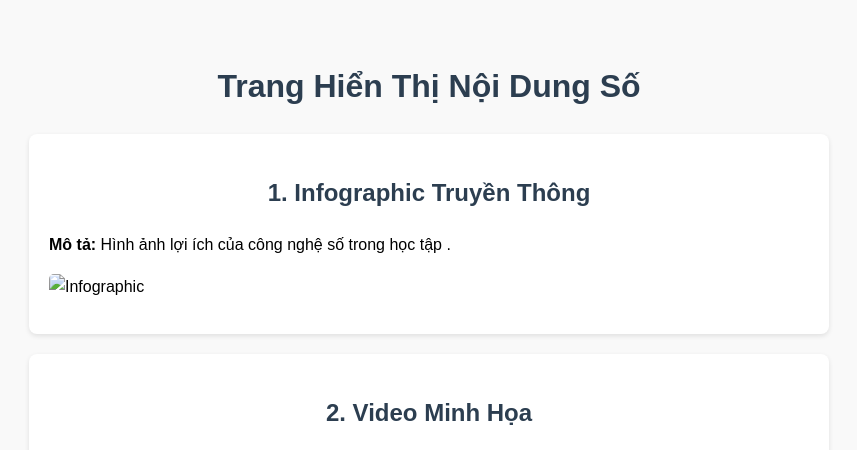
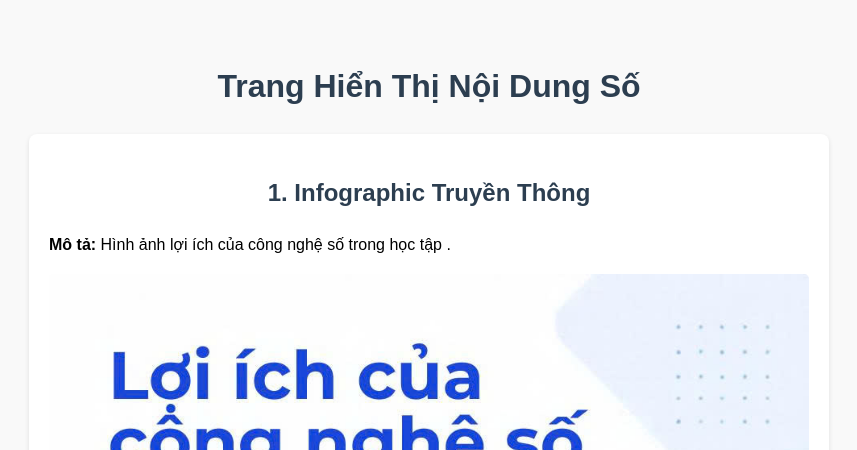
Before and after one commit to duongb2613052-prog/T.hanh5-ph-n-3.1, a plain HTML site: page index.html in a window 1280 px wide. Shown: the top 450 px of the page, without its empty margins (211-1068 px from the left). Drawn offline with Linux system fonts and the light colour scheme.

Commit message:
Change infographic image source to PNG format
Updated infographic image source from 'infographic.jpg' to 'infographic.png'.

```diff
--- a/index.html
+++ b/index.html
@@ -44,7 +44,7 @@
     <div class="content-box">
         <h2>1. Infographic Truyền Thông</h2>
         <p><strong>Mô tả:</strong> Hình ảnh lợi ích của công nghệ số trong học tập .</p>
-        <img src="infographic.jpg" alt="Infographic">
+        <img src="infographic.png" alt="Infographic">
     </div>
 
     <!-- 2. Video MP4 -->
```
